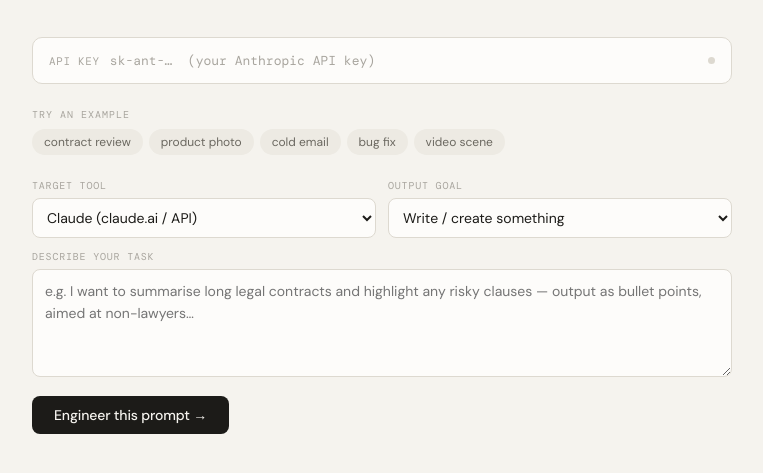
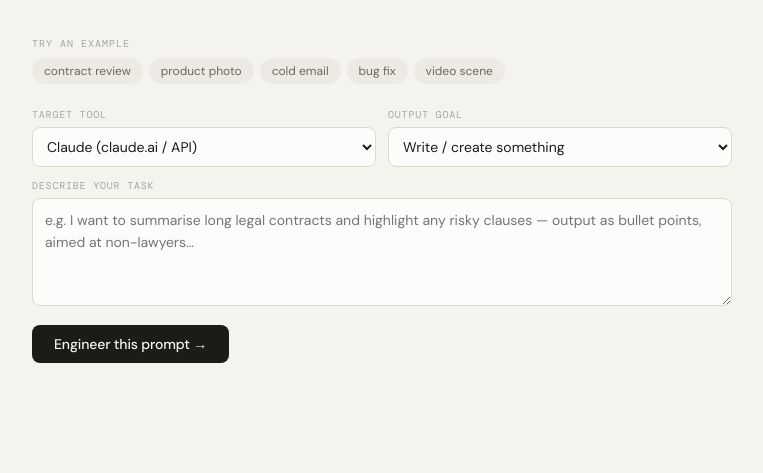
Before and after one commit to jgilbert82/Prompt-master, a plain HTML site: page index.html in a window 1280 px wide. Shown: the part 129-602 px from the top of the page, without its empty margins (258-1021 px from the left). Drawn offline with nearby package versions, Linux system fonts and the light colour scheme; a web font is replaced by a local one.

Commit message:
Update index.html

```diff
--- a/index.html
+++ b/index.html
@@ -71,43 +71,7 @@ body {
   line-height: 1.5;
 }
 
-/* API Key section */
-.apikey-section {
-  background: var(--surface);
-  border: 1px solid var(--border);
-  border-radius: 10px;
-  padding: 14px 16px;
-  margin-bottom: 1.5rem;
-  display: flex;
-  align-items: center;
-  gap: 10px;
-}
-.apikey-label {
-  font-family: var(--mono);
-  font-size: 11px;
-  color: var(--text-faint);
-  letter-spacing: 0.06em;
-  white-space: nowrap;
-}
-.apikey-input {
-  flex: 1;
-  background: transparent;
-  border: none;
-  outline: none;
-  font-family: var(--mono);
-  font-size: 13px;
-  color: var(--text);
-  min-width: 0;
-}
-.apikey-input::placeholder { color: var(--text-faint); }
-.apikey-dot {
-  width: 7px; height: 7px;
-  border-radius: 50%;
-  background: var(--border);
-  flex-shrink: 0;
-  transition: background 0.3s;
-}
-.apikey-dot.active { background: #5CAD7A; }
+
 
 /* Examples */
 .examples { margin-bottom: 1.5rem; }
@@ -297,7 +261,6 @@ textarea {
 
 @media (max-width: 500px) {
   .form-grid, .meta-grid { grid-template-columns: 1fr; }
-  .apikey-section { flex-wrap: wrap; }
 }
 </style>
 </head>
@@ -310,12 +273,6 @@ textarea {
       <span class="title">Prompt Master Studio</span>
     </div>
     <div class="subtitle">Describe what you want to build — get a production-ready prompt optimised for your target tool.</div>
-  </div>
-
-  <div class="apikey-section">
-    <span class="apikey-label">API KEY</span>
-    <input class="apikey-input" id="apiKey" type="password" placeholder="sk-ant-…  (your Anthropic API key)" oninput="updateDot()" />
-    <div class="apikey-dot" id="apiDot"></div>
   </div>
 
   <div class="examples">
@@ -414,13 +371,7 @@ document.querySelectorAll('.chip').forEach(chip => {
   });
 });
 
-function updateDot() {
-  const val = document.getElementById('apiKey').value.trim();
-  document.getElementById('apiDot').classList.toggle('active', val.length > 10);
-}
-
 async function generatePrompt() {
-  const apiKey = document.getElementById('apiKey').value.trim();
   const task = document.getElementById('taskInput').value.trim();
   const tool = document.getElementById('toolSelect').value;
   const goal = document.getElementById('goalSelect').value;
@@ -430,11 +381,6 @@ async function generatePrompt() {
   const outputSection = document.getElementById('outputSection');
   const divider = document.getElementById('divider');
 
-  if (!apiKey) {
-    errorBox.textContent = 'Paste your Anthropic API key above to get started.';
-    errorBox.classList.add('visible');
-    return;
-  }
   if (!task) { document.getElementById('taskInput').focus(); return; }
 
   btn.disabled = true;
@@ -481,8 +427,6 @@ Output EXACTLY this JSON structure, nothing else:
       method: 'POST',
       headers: {
         'Content-Type': 'application/json',
-        'x-api-key': apiKey,
-        'anthropic-version': '2023-06-01'
       },
       body: JSON.stringify({
         model: 'claude-sonnet-4-20250514',
```
